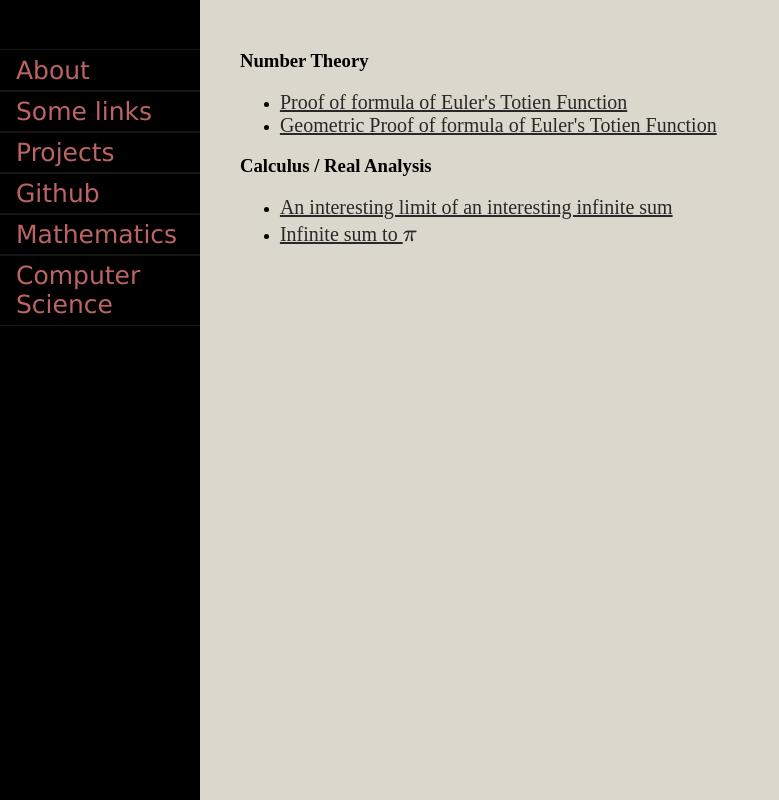
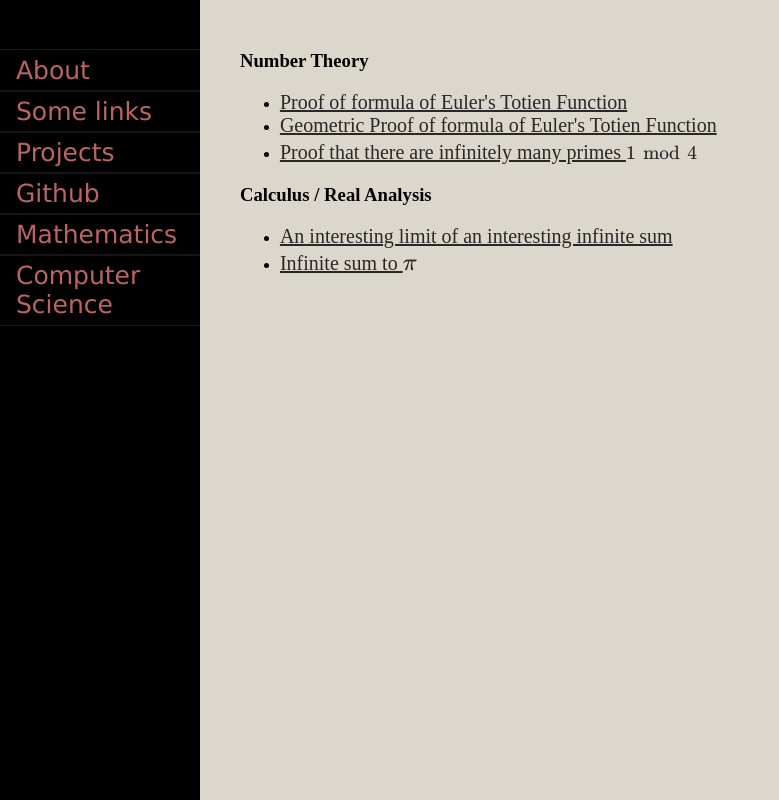
Before and after one commit to kostis1101/kostis1101.github.io, a plain HTML site: page maths/maths_main.html in a window 1280 px wide. Shown: the whole page, without its empty margins (0-779 px from the left). Drawn offline with nearby package versions, Linux system fonts and the light colour scheme.

Commit message:
added pages to menu

```diff
--- a/maths/maths_main.html
+++ b/maths/maths_main.html
@@ -39,6 +39,9 @@
 				<li>
 					<a href="Geometric-Proof-Of-Eulers-Totient-Function.html">Geometric Proof of formula of Euler's Totien Function</a>
 				</li>
+				<li>
+					<a href="There-Are-Infinitely-Many-Primes-1mod4.html">Proof that there are infinitely many primes \(\footnotesize 1 \bmod 4\)</a>
+				</li>
 			</ul>
 			<h3>Calculus / Real Analysis</h3>
 			<ul>
```
